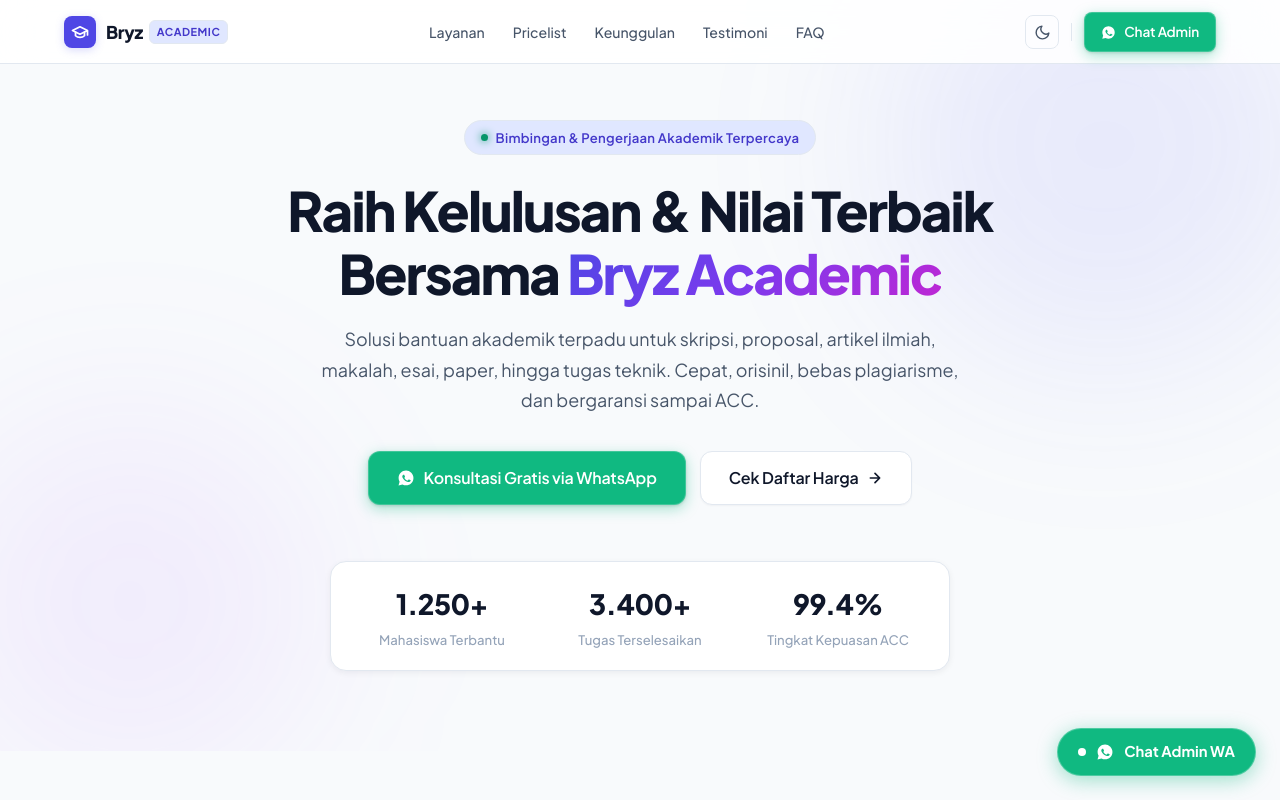
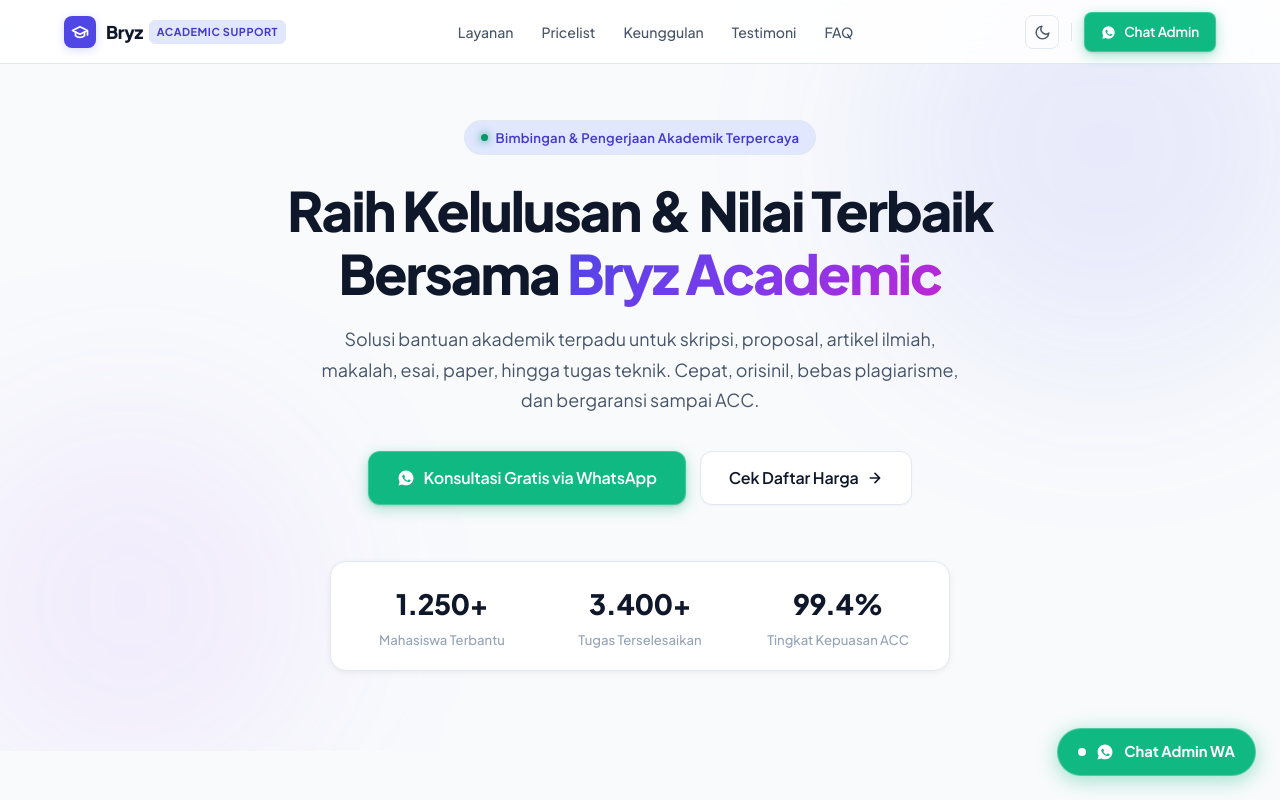
Before and after one commit to rafiifha/bryz, a Next.js app: page / in a window 1280 px wide. Shown: the top 800 px of the page. Built offline with nearby package versions, Linux system fonts and the light colour scheme.

Commit message:
feat: show Bryz Academic Support text beside the logo in header and footer

```diff
--- a/src/components/LandingPage.tsx
+++ b/src/components/LandingPage.tsx
@@ -194,23 +194,22 @@ export default function LandingPage({
             {config.logoImageUrl ? (
               <img
                 src={config.logoImageUrl}
-                alt="Bryz Academic"
+                alt="Bryz Academic Support"
                 className="navbar-logo-img"
+                style={{ maxHeight: '36px', width: 'auto', objectFit: 'contain' }}
               />
             ) : (
-              <>
               <div className="navbar-logo-icon">
                 <svg width="18" height="18" viewBox="0 0 24 24" fill="none" stroke="currentColor" strokeWidth="2.3" strokeLinecap="round" strokeLinejoin="round">
                   <path d="M22 10v6M2 10l10-5 10 5-10 5z" />
                   <path d="M6 12v5c3 3 9 3 12 0v-5" />
                 </svg>
               </div>
+            )}
             <div className="navbar-logo-text">
               <span>Bryz</span>
-                  <span className="navbar-logo-badge">Academic</span>
+              <span className="navbar-logo-badge">Academic Support</span>
             </div>
-              </>
-            )}
           </a>
 
           {/* Desktop Navigation Links */}
@@ -713,24 +712,22 @@ export default function LandingPage({
                 {config.logoImageUrl ? (
                   <img
                     src={config.logoImageUrl}
-                    alt="Bryz Academic"
+                    alt="Bryz Academic Support"
                     className="navbar-logo-img"
-                    style={{ maxHeight: '36px' }}
+                    style={{ maxHeight: '36px', width: 'auto', objectFit: 'contain' }}
                   />
                 ) : (
-                  <>
                   <div className="navbar-logo-icon">
                     <svg width="18" height="18" viewBox="0 0 24 24" fill="none" stroke="currentColor" strokeWidth="2.3" strokeLinecap="round" strokeLinejoin="round">
                       <path d="M22 10v6M2 10l10-5 10 5-10 5z" />
                       <path d="M6 12v5c3 3 9 3 12 0v-5" />
                     </svg>
                   </div>
+                )}
                 <div className="navbar-logo-text">
                   <span>Bryz</span>
-                      <span className="navbar-logo-badge">Academic</span>
+                  <span className="navbar-logo-badge">Academic Support</span>
                 </div>
-                  </>
-                )}
               </a>
               <p className="footer-brand-desc">
                 Solusi pendampingan dan asistensi tugas akademik tepercaya untuk mahasiswa di seluruh Indonesia. Mengutamakan privasi 100%, orisinalitas riset, dan garansi revisi sampai ACC.
```
Lines whose indentation alone changed are shown as unchanged.
